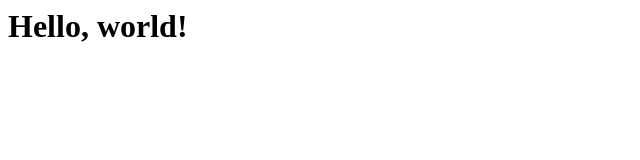
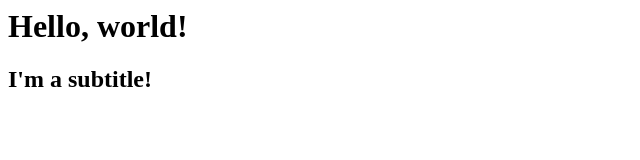
Before and after one commit to codingmemories/test-app, a plain HTML site: page index.html in a window 1280 px wide. Shown: the whole page, without its empty margins (0-640 px from the left). Drawn offline with Linux system fonts and the light colour scheme.

Commit message:
feat: update index.html

```diff
--- a/index.html
+++ b/index.html
@@ -1 +1,3 @@
+
 <h1>Hello, world!</h1>
+<h2>I'm a subtitle!</h2>
```
